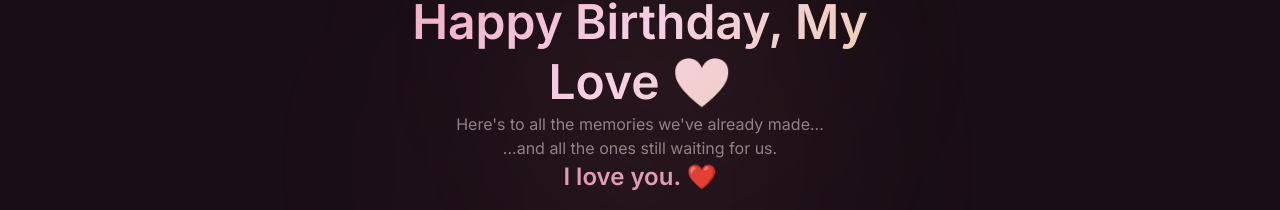
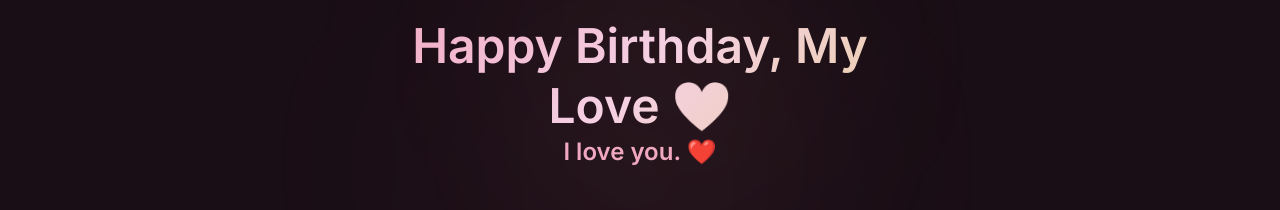
Before and after one commit to Akhil24thakur/birthday-site, a React (Vite) app: page / in a window 1280 px wide. Shown: the part 5298-5508 px from the top of the page. Built offline with nearby package versions, Linux system fonts and the light colour scheme; a web font is replaced by a local one.

Commit message:
Remove extra final message lines

```diff
--- a/src/data/letter.js
+++ b/src/data/letter.js
@@ -19,8 +19,6 @@ I love you. Always and forever. ❤️`;
 export const finalMessage = {
   heading: "Happy Birthday, My Love ❤️",
   lines: [
-    "Here's to all the memories we've already made...",
-    "...and all the ones still waiting for us.",
     "I love you. ❤️",
   ],
 };
```
